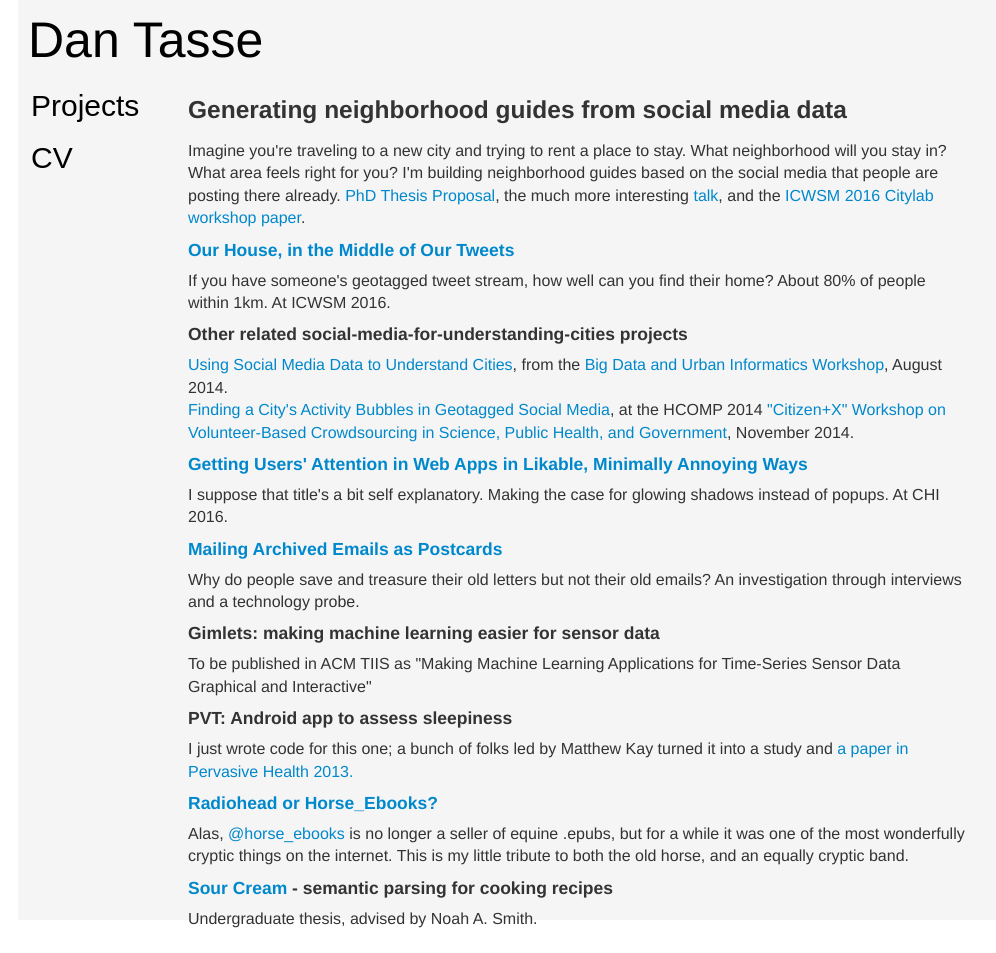
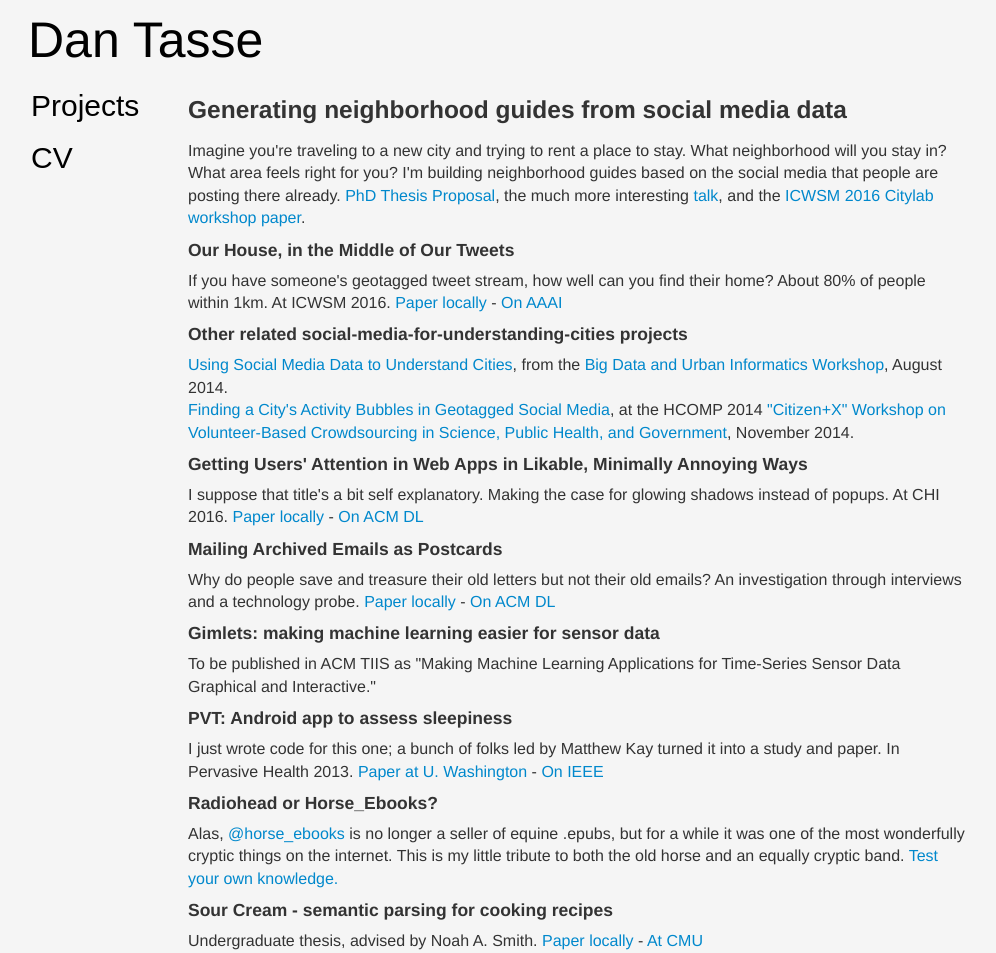
Before and after one commit to dantasse/dantasse.github.io, a Jekyll site: the page built from projects.html, in a window 1280 px wide. Shown: the whole page, without its empty margins (100-1096 px from the left). Built offline with Jekyll 4.4.1, drawn with Linux system fonts in a browser that asks for light colours; nearby versions of some CDN libraries; before the commit the page ends 930 px from its top, so only the background shows below that.

Commit message:
update projects page

```diff
--- a/css/style.css
+++ b/css/style.css
@@ -39,7 +39,10 @@ body {
   font-size: 1em;
   line-height: 1.4;
   height:100%;
+  background-color: rgba(245,245,245,0.95);
+
 }
+/* Edited here ^^ too - dantasse */
 
 /*
  * Remove text-shadow in selection highlight: h5bp.com/i
@@ -230,8 +233,6 @@ td { vertical-align: top; }
   height: 100%;
   margin-left: auto;
   margin-right: auto;
-  background: #CCCCFF;
-  background-color: rgba(245,245,245,0.95);
   font-family: Helvetica, "Trebuchet MS", sans-serif;
   padding: 10px;
 }
--- a/index.html
+++ b/index.html
@@ -6,7 +6,7 @@ title: Dan Tasse Dot Com
 I'm a PhD student in the Human-Computer Interaction Institute at Carnegie Mellon University, since fall 2012. I'm planning to graduate in spring 2017, and will be looking for Data Scientist or UX Research roles. Advised by <a href="https://www.cs.cmu.edu/~jasonh/">Jason Hong</a>.
 </p>
 <p>
-I recently proposed my PhD Thesis on Social Media Neighborhood guides; here's the <a href="docs/dantasse_proposal.pdf">document</a> and much more interesting <a href="docs/dantasse_proposal_talk.pdf">talk</a>.
+I recently proposed my PhD Thesis on Social Media Neighborhood Guides; here's the <a href="docs/social_media_neighborhood_guides_proposal.pdf">document</a> and much more interesting <a href="docs/social_media_neighborhood_guides_proposal_talk.pdf">talk</a>.
 </p>
 <p>
   <a href="//talesnideas.blogspot.com">Research Blog</a>
--- a/projects.html
+++ b/projects.html
@@ -3,16 +3,35 @@ layout: default
 title: Dan Tasse Dot Com - Projects
 ---
 <h3>Generating neighborhood guides from social media data</h3>
-Imagine you're traveling to a new city and trying to rent a place to stay. What neighborhood will you stay in? What area feels right for you? I'm building neighborhood guides based on the social media that people are posting there already. <a href="docs/dantasse_proposal.pdf">PhD Thesis Proposal</a>, the much more interesting <a href="docs/dantasse_proposal_talk.pdf">talk</a>, and the <a href="docs/generating_neighborhood_guides_citylab2016.pdf">ICWSM 2016 Citylab workshop paper</a>.
-<h4><a href="docs/our_house_icwsm2016.pdf">Our House, in the Middle of Our Tweets</a></h4>If you have someone's geotagged tweet stream, how well can you find their home? About 80% of people within 1km. At ICWSM 2016.
+Imagine you're traveling to a new city and trying to rent a place to stay. What neighborhood will you stay in? What area feels right for you? I'm building neighborhood guides based on the social media that people are posting there already. <a href="docs/social_media_neighborhood_guides_proposal.pdf">PhD Thesis Proposal</a>, the much more interesting <a href="docs/social_media_neighborhood_guides_proposal_talk.pdf">talk</a>, and the <a href="docs/generating_neighborhood_guides_citylab2016.pdf">ICWSM 2016 Citylab workshop paper</a>.
+
+<h4>Our House, in the Middle of Our Tweets</h4>
+  If you have someone's geotagged tweet stream, how well can you find their home? About 80% of people within 1km. At ICWSM 2016.
+  <a href="docs/our_house_icwsm2016.pdf">Paper locally</a> - <a href="http://www.aaai.org/ocs/index.php/ICWSM/ICWSM16/paper/view/13007">On AAAI</a>
+
 <h4>Other related social-media-for-understanding-cities projects</h4>
   <a href="docs/using_social_media_data_to_understand_cities_bduic2014.pdf">Using Social Media Data to Understand Cities</a>, from the <a href="http://urbanbigdata.uic.edu/">Big Data and Urban Informatics Workshop</a>, August 2014.<br>
   <a href="docs/tasse_finding_activity_bubbles.pdf">Finding a City's Activity Bubbles in Geotagged Social Media</a>, at the HCOMP 2014 <a href="http://hci.uwaterloo.ca/faculty/elaw/citizenx/">"Citizen+X" Workshop on Volunteer-Based Crowdsourcing in Science, Public Health, and Government</a>, November 2014.
 
-<h4><a href="docs/getting_users_attention_chi2016.pdf">Getting Users' Attention in Web Apps in Likable, Minimally Annoying Ways</a></h4>I suppose that title's a bit self explanatory. Making the case for glowing shadows instead of popups. At CHI 2016.
-<h4><a href="docs/mailing_archived_emails_chi2016.pdf">Mailing Archived Emails as Postcards</a></h4>Why do people save and treasure their old letters but not their old emails? An investigation through interviews and a technology probe.
-<h4>Gimlets: making machine learning easier for sensor data</h4> To be published in ACM TIIS as "Making Machine Learning Applications for Time-Series Sensor Data Graphical and Interactive"
-<h4>PVT: Android app to assess sleepiness</h4>I just wrote code for this one; a bunch of folks led by Matthew Kay turned it into a study and <a href="http://faculty.washington.edu/wobbrock/pubs/ph-13.pdf">a paper in Pervasive Health 2013.</a>
-<h4><a href="http://radiohead-or-horse-ebooks.appspot.com/">Radiohead or Horse_Ebooks?</a></h4>
-  Alas, <a href="//www.twitter.com/horse_ebooks">@horse_ebooks</a> is no longer a seller of equine .epubs, but for a while it was one of the most wonderfully cryptic things on the internet. This is my little tribute to both the old horse, and an equally cryptic band.
-<h4><a href="https://www.cs.cmu.edu/~nasmith/papers/tasse+smith.tr08.pdf">Sour Cream</a> - semantic parsing for cooking recipes</h4>Undergraduate thesis, advised by Noah A. Smith.
+<h4>Getting Users' Attention in Web Apps in Likable, Minimally Annoying Ways</h4>
+  I suppose that title's a bit self explanatory. Making the case for glowing shadows instead of popups. At CHI 2016.
+  <a href="docs/getting_users_attention_chi2016.pdf">Paper locally</a> - <a href="http://dl.acm.org/authorize?N13875">On ACM DL</a>
+
+<h4>Mailing Archived Emails as Postcards</h4>
+  Why do people save and treasure their old letters but not their old emails? An investigation through interviews and a technology probe.
+  <a href="docs/mailing_archived_emails_chi2016.pdf">Paper locally</a> - <a href="http://dl.acm.org/authorize?N13876">On ACM DL</a>
+
+<h4>Gimlets: making machine learning easier for sensor data</h4>
+  To be published in ACM TIIS as "Making Machine Learning Applications for Time-Series Sensor Data Graphical and Interactive."
+
+<h4>PVT: Android app to assess sleepiness</h4>
+  I just wrote code for this one; a bunch of folks led by Matthew Kay turned it into a study and paper. In Pervasive Health 2013.
+  <a href="http://faculty.washington.edu/wobbrock/pubs/ph-13.pdf">Paper at U. Washington</a> -
+  <a href="http://ieeexplore.ieee.org/document/6563934/?arnumber=6563934&tag=1">On IEEE</a>
+
+<h4>Radiohead or Horse_Ebooks?</a></h4>
+  Alas, <a href="//www.twitter.com/horse_ebooks">@horse_ebooks</a> is no longer a seller of equine .epubs, but for a while it was one of the most wonderfully cryptic things on the internet. This is my little tribute to both the old horse and an equally cryptic band. <a href="http://radiohead-or-horse-ebooks.appspot.com/">Test your own knowledge.</a>
+
+<h4>Sour Cream</a> - semantic parsing for cooking recipes</h4>
+Undergraduate thesis, advised by Noah A. Smith.
+  <a href="docs/sour_cream.pdf">Paper locally</a> - <a href="https://www.cs.cmu.edu/~nasmith/papers/tasse+smith.tr08.pdf">At CMU</a>
```
Also changed, not shown: 4 other files.
